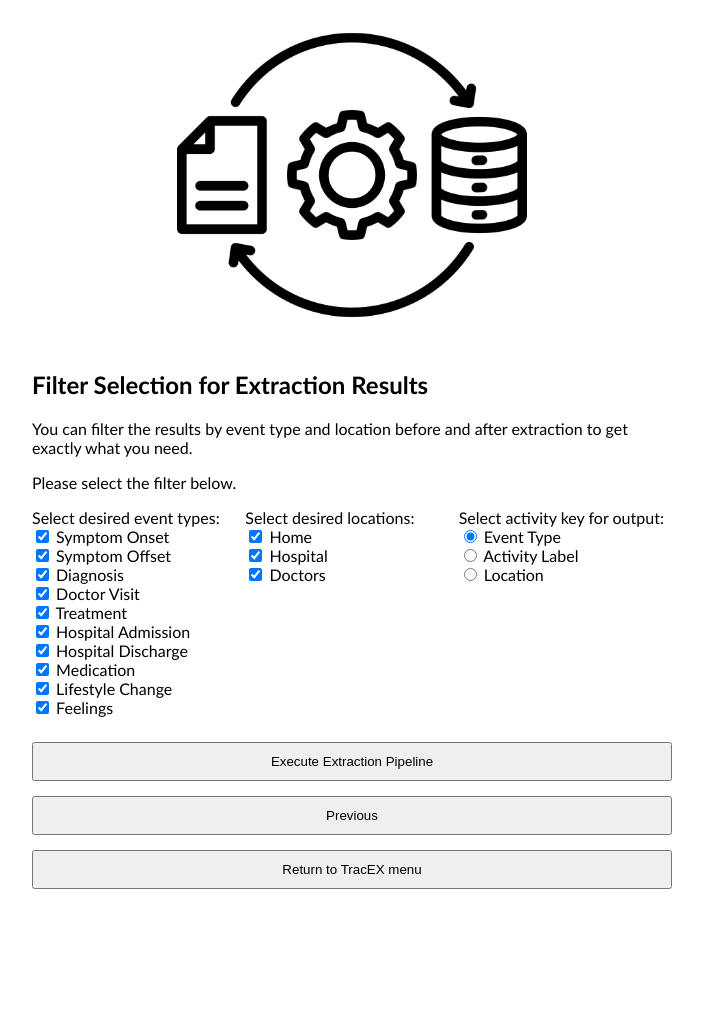
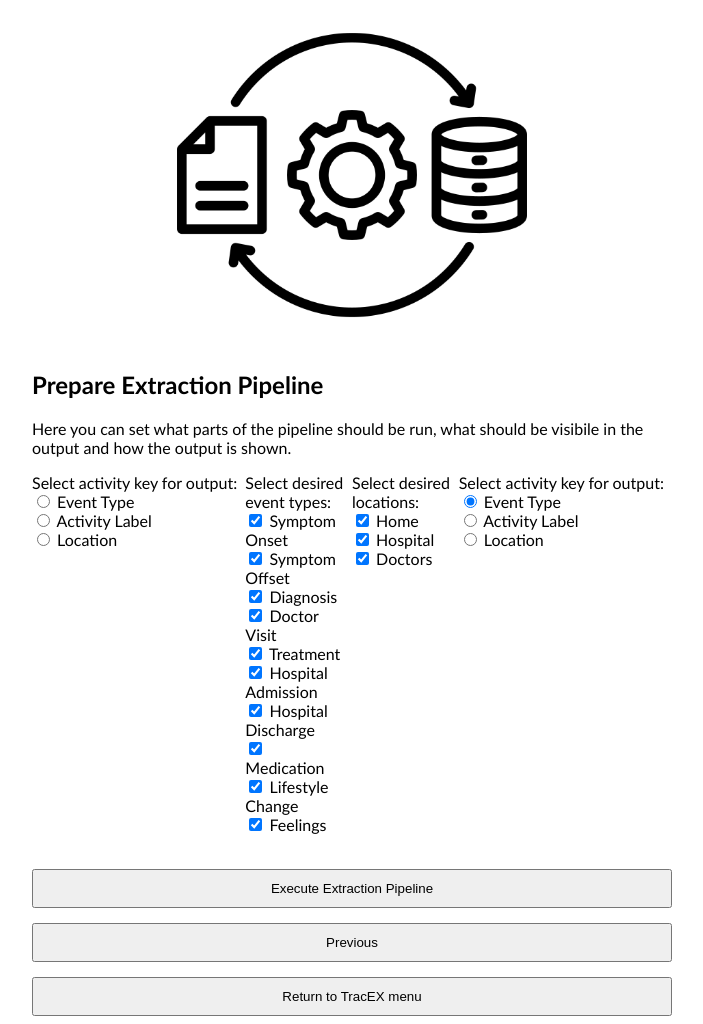
Before and after one commit to bptlab/TracEX, a Django app: page /extraction/filter/ in a window 1280 px wide. Shown: the whole page, without its empty margins (288-991 px from the left). Before the commit the page ends 889 px from the top, so only its background shows below. Run offline with Django 4.2, Linux system fonts and the light colour scheme; parts of the project's set-up code (start-up, migrations or seed data) failed here and were passed over.

Commit message:
:sparkles: wip: implement first draft

```diff
--- a/tracex_project/extraction/forms.py
+++ b/tracex_project/extraction/forms.py
@@ -2,12 +2,19 @@
 from django import forms
 
 from extraction.models import PatientJourney
-from tracex.logic.constants import EVENT_TYPES, LOCATIONS, ACTIVITY_KEYS
+from tracex.logic.constants import EVENT_TYPES, LOCATIONS, ACTIVITY_KEYS, MODULES
 
 
 class BaseEventForm(forms.Form):
     """Base form for event extraction forms."""
 
+    modules = forms.MultipleChoiceField(
+        label="Select desired modules",
+        choices=MODULES,
+        widget=forms.CheckboxSelectMultiple(),
+        required=False,
+        initial=["all"],
+    )
     event_types = forms.MultipleChoiceField(
         label="Select desired event types",
         choices=EVENT_TYPES,
@@ -27,7 +34,9 @@ class BaseEventForm(forms.Form):
         choices=ACTIVITY_KEYS,
         widget=forms.RadioSelect(),
         required=True,
-        initial=ACTIVITY_KEYS[0][0], # selects the first activity-key in the list, should be event_type
+        initial=ACTIVITY_KEYS[0][
+            0
+        ],  # selects the first activity-key in the list, should be event_type
     )
 
     def clean_event_types(self):
--- a/tracex_project/extraction/templates/filter_journey.html
+++ b/tracex_project/extraction/templates/filter_journey.html
@@ -22,14 +22,20 @@
     <p>You can monitor the progress and see which modules are currently running in the progress bar that appears. The progress bar will keep you informed about the status of the extraction pipeline from start to finish.</p>
   {% else %}
     <img src="{% static '/tracex/img/extraction_logo.png' %}" alt="Extraction Logo" class="extraction_logo">
-    <h2>Filter Selection for Extraction Results</h2>
-    <p>You can filter the results by event type and location before and after extraction to get exactly what you need.</p>
-    <p>Please select the filter below.</p>
+    <h2>Prepare Extraction Pipeline</h2>
+    <p>Here you can set what parts of the pipeline should be run, what should be visibile in the output and how the output is shown.</p>
   {% endif %}
 
   <form method="post" enctype="multipart/form-data" id="filter_form">
     {% csrf_token %}
     <div class="form-row {% if is_comparing %}hidden{% endif %}">
+      <div class="form-column activity-key-column">
+        {{ form.activity_key.label_tag }}
+        {{ form.activity_key }}
+        {{ form.activity_key.errors }}
+      </div>
+      <div class="form-column">
+        <div class="form-row">
           <div class="form-column">
             {{ form.event_types.label_tag }}
             {{ form.event_types }}
@@ -39,6 +45,8 @@
             {{ form.locations.label_tag }}
             {{ form.locations }}
             {{ form.locations.errors }}
+          </div>
+        </div>
       </div>
       <div class="form-column activity-key-column">
         {{ form.activity_key.label_tag }}
--- a/tracex_project/tracex/logic/constants.py
+++ b/tracex_project/tracex/logic/constants.py
@@ -19,6 +19,15 @@ MODEL = "gpt-3.5-turbo"
 MAX_TOKENS = 1100
 TEMPERATURE_SUMMARIZING = 0
 TEMPERATURE_CREATION = 1
+MODULES = [
+    ("preprocessing", "Preprocessor"),
+    ("cohort_tagging", "CohortTagger"),
+    ("activity_labeling", "ActivityLabeler"),
+    ("time_extraction", "TimeExtractor"),
+    ("event_type_classification", "EventTypeClassifier"),
+    ("location_extraction", "LocationExtractor"),
+    ("metrics_analyzer", "MetricsAnalyzer"),
+]
 EVENT_TYPES = [
     ("Symptom Onset", "Symptom Onset"),
     ("Symptom Offset", "Symptom Offset"),
```
Lines whose indentation alone changed are shown as unchanged.
